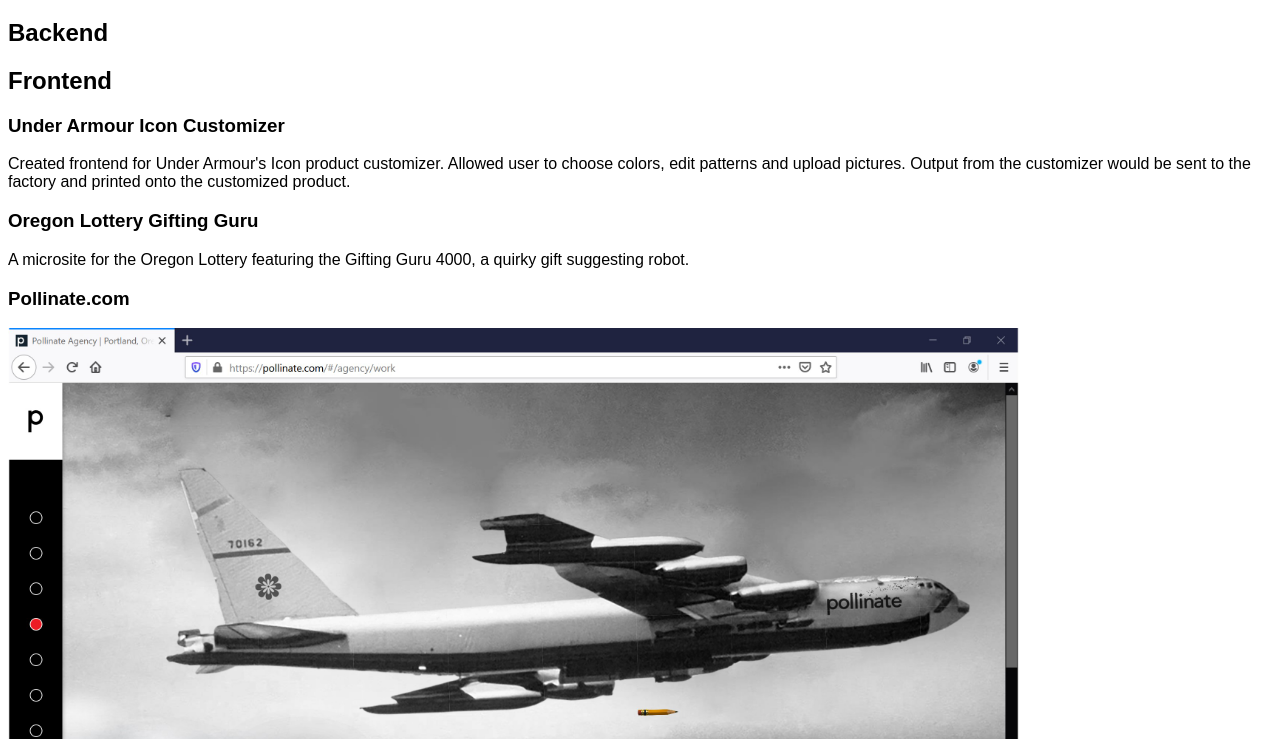
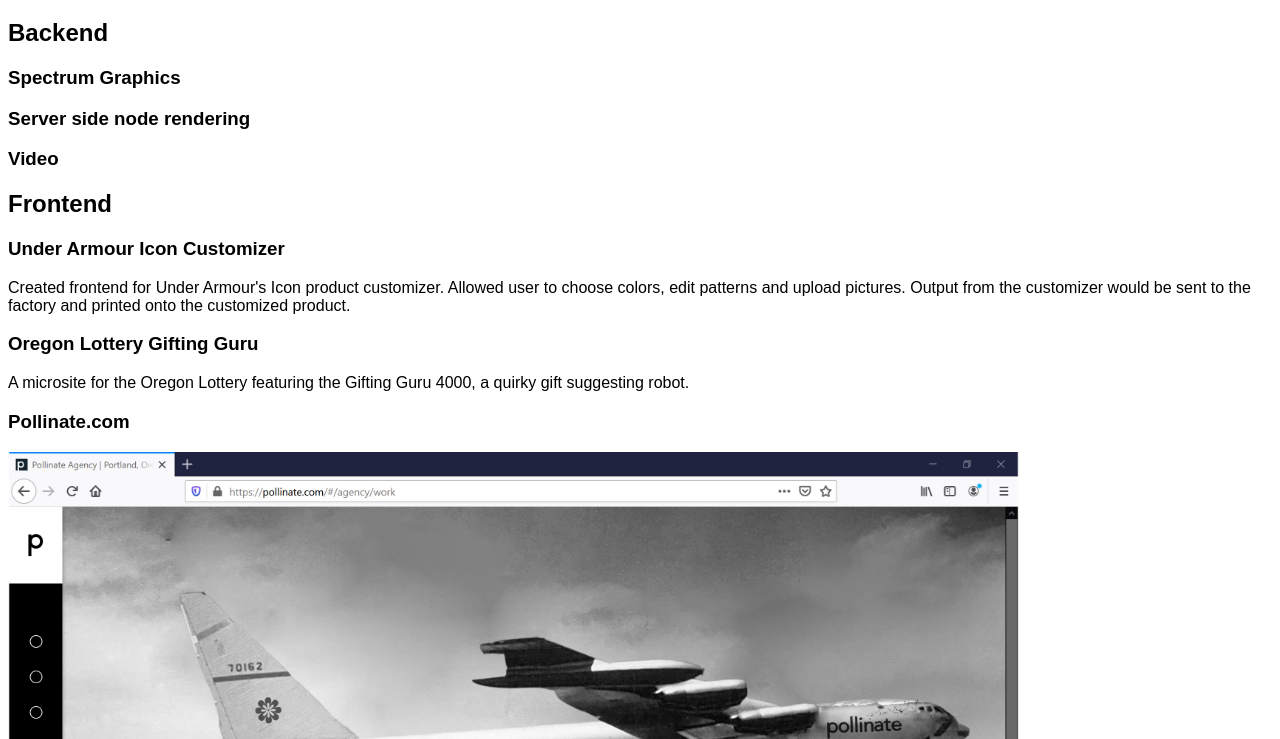
Before and after one commit to TomFalkner/tomfalkner.github.io, a plain HTML site: page projects.html in a window 1280 px wide. Shown: the part 61-800 px from the top of the page. Drawn offline with Linux system fonts and the light colour scheme.

Commit message:
Update projects

```diff
--- a/projects.html
+++ b/projects.html
@@ -9,6 +9,9 @@
 	<h1>Projects</h1>
 
 	<h2>Backend</h2>
+	<h3>Spectrum Graphics</h3>
+	<h3>Server side node rendering</h3>
+	<h3>Video</h3>
 
 	<h2>Frontend</h2>
 
```
